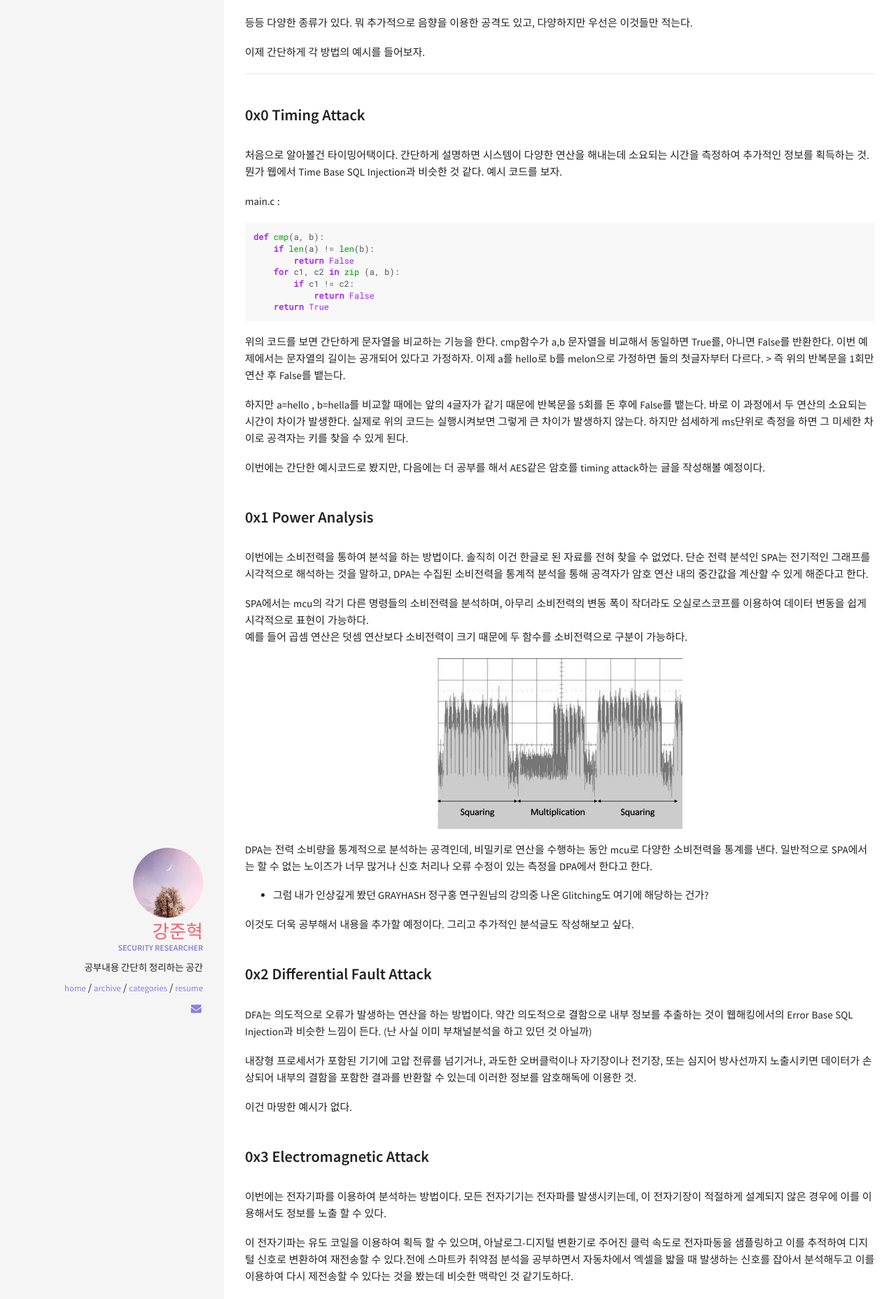
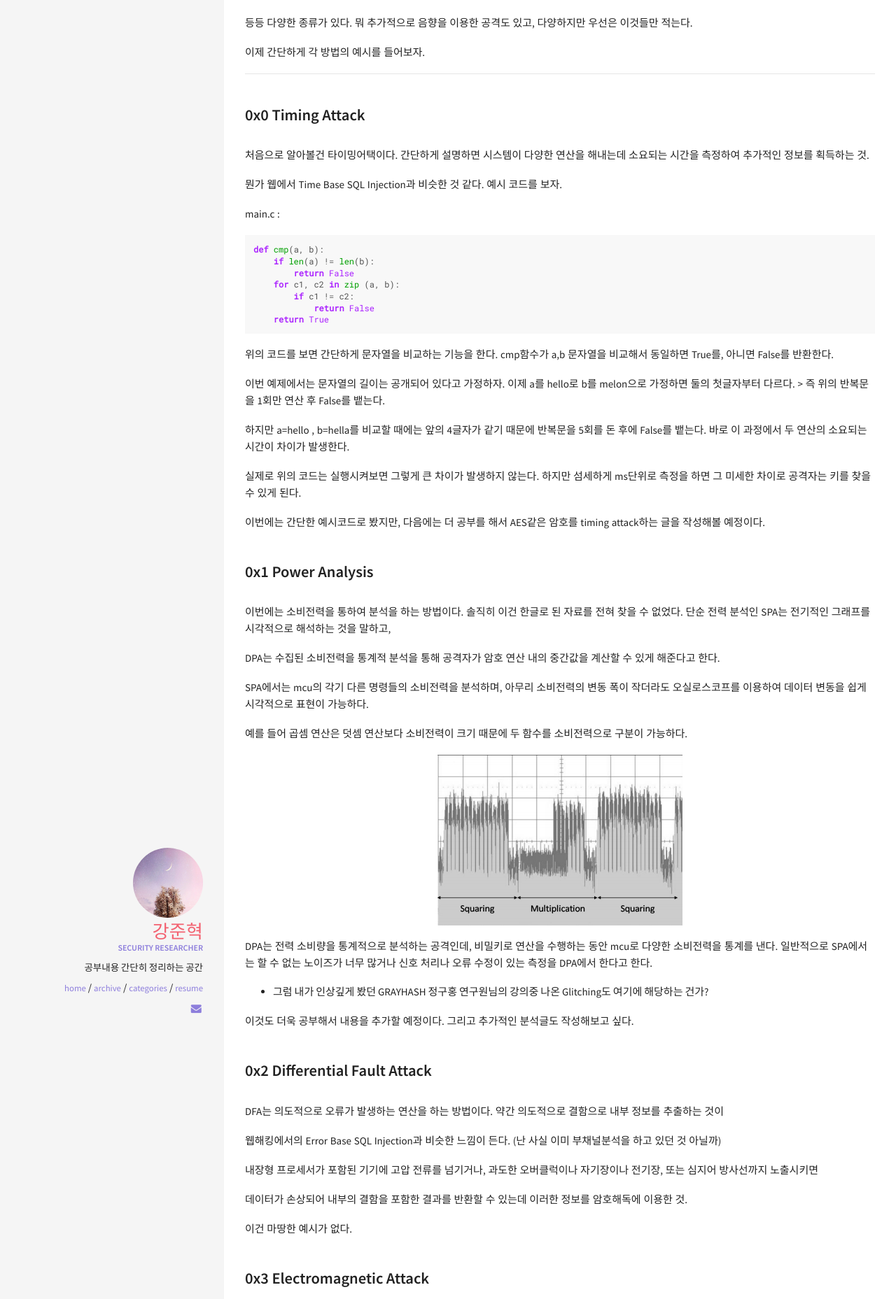
Before and after one commit to kangsecu/kangsecu.github.io, a Jekyll site: the page built from _posts/2020-06-06-Side-Channel-Attack.md, in a window 1280 px wide. Shown: the part 628-2485 px from the top of the page at 70% size. Built offline with Jekyll 4.4.1, drawn with Linux system fonts in a browser that asks for light colours; some of the changed text lies outside the part shown.

Commit message:
Update 2020-06-06-Side-Channel-Attack.md

````diff
--- a/_posts/2020-06-06-Side-Channel-Attack.md
+++ b/_posts/2020-06-06-Side-Channel-Attack.md
@@ -9,7 +9,7 @@
 이제는 그동안 공부 하고 싶었던 부채널분석(Side Channel Attack)에 대해서도 공부를 해보자. 솔직히 부채널분석은 한글자료가 너무 부족하다.. 무슨 구글링을 해도 다 영문자료라 공부하는데 많이 힘들 것 같다..
 
 >  부채널분석은 일반적으로 우리가 공격하는 취약점 분석과는 달리 어떠한 시스템이 구현될 때 소요되는 시간, 소비하는 전력,
-방출하는 전자기파, 소리 등등의 세부적인 정보를 이용하여 정보를 얻는 방법
+> 방출하는 전자기파, 소리 등등의 세부적인 정보를 이용하여 정보를 얻는 방법
 
 예를들어 암호 체계를 파악하기 위하여 암호 알고리즘을 분석하던가, 시스템의 바이너리를 분석하여 공격하던가 하는 정통적인 공격 방식이 아닌 뭔가 약간 꼼수(?)로 정보를 획득하는 방법이다.
 
@@ -30,6 +30,7 @@
 ### 0x0 Timing Attack
 
 처음으로 알아볼건 타이밍어택이다. 간단하게 설명하면 시스템이 다양한 연산을 해내는데 소요되는 시간을 측정하여  추가적인 정보를 획득하는 것.
+
 뭔가 웹에서 Time Base SQL Injection과 비슷한 것 같다. 예시 코드를 보자.
 
 main.c :
@@ -45,9 +46,11 @@
 ```
 
 위의 코드를 보면 간단하게 문자열을 비교하는 기능을 한다. cmp함수가 a,b 문자열을 비교해서 동일하면 True를, 아니면 False를 반환한다.
+
 이번 예제에서는 문자열의 길이는 공개되어 있다고 가정하자. 이제 a를 hello로 b를 melon으로 가정하면 둘의 첫글자부터 다르다.  > 즉 위의 반복문을 1회만 연산 후 False를 뱉는다.
 
 하지만 a=hello , b=hella를 비교할 때에는 앞의 4글자가 같기 때문에 반복문을 5회를 돈 후에 False를 뱉는다. 바로 이 과정에서 두 연산의 소요되는 시간이 차이가 발생한다.
+
 실제로 위의 코드는 실행시켜보면 그렇게 큰 차이가 발생하지 않는다. 하지만 섬세하게 ms단위로 측정을 하면 그 미세한 차이로 공격자는 키를 찾을 수 있게 된다.
 
 이번에는 간단한 예시코드로 봤지만, 다음에는 더 공부를 해서 AES같은 암호를 timing attack하는 글을 작성해볼 예정이다.
@@ -57,9 +60,11 @@
 ### 0x1 Power Analysis
 
 이번에는 소비전력을 통하여 분석을 하는 방법이다. 솔직히 이건 한글로 된 자료를 전혀 찾을 수 없었다. 단순 전력 분석인 SPA는 전기적인 그래프를 시각적으로 해석하는 것을 말하고,
+
 DPA는 수집된 소비전력을 통계적 분석을 통해 공격자가 암호 연산 내의 중간값을 계산할 수 있게 해준다고 한다.
 
 SPA에서는 mcu의  각기 다른 명령들의 소비전력을 분석하며, 아무리 소비전력의 변동 폭이 작더라도 오실로스코프를 이용하여 데이터 변동을 쉽게 시각적으로 표현이 가능하다.
+
 예를 들어 곱셈 연산은 덧셈 연산보다 소비전력이 크기 때문에 두 함수를 소비전력으로 구분이 가능하다.
 
 ![side1](/img/side1.png)
@@ -76,9 +81,11 @@
 ### 0x2 Differential Fault Attack
 
 DFA는 의도적으로 오류가 발생하는 연산을 하는 방법이다. 약간 의도적으로 결함으로 내부 정보를 추출하는 것이
+
 웹해킹에서의 Error Base SQL Injection과 비슷한 느낌이 든다. (난  사실 이미 부채널분석을 하고 있던 것 아닐까)
 
 내장형 프로세서가 포함된 기기에 고압 전류를 넘기거나, 과도한 오버클럭이나 자기장이나 전기장, 또는 심지어 방사선까지 노출시키면
+
 데이터가 손상되어 내부의 결함을 포함한 결과를 반환할 수 있는데 이러한 정보를 암호해독에 이용한 것.
 
 이건 마땅한 예시가 없다.
@@ -90,11 +97,19 @@
 이번에는 전자기파를 이용하여 분석하는 방법이다. 모든 전자기기는 전자파를 발생시키는데, 이 전자기장이 적절하게 설계되지 않은 경우에 이를 이용해서도 정보를 노출 할 수 있다.
 
 이 전자기파는 유도 코일을 이용하여 획득 할 수 있으며, 아날로그-디지털 변환기로 주어진 클럭 속도로 전자파동을 샘플링하고 이를 추적하여
-디지털 신호로 변환하여 재전송할 수 있다.전에 스마트카 취약점 분석을 공부하면서 자동차에서 엑셀을 밟을 때 발생하는 신호를 잡아서 분석해두고 이를 이용하여 다시 제전송할 수 있다는 것을 봤는데 비슷한 맥락인 것 같기도하다.
+디지털 신호로 변환하여 재전송할 수 있다.
 
-우리는 암호를 해독하는데 필요한 주파수만 걸러내기 위해서 신호 러치를 하여 노이즈를 제거하고 해당 주파수를 거르는 대역폭 통과 필터를 이용해야한다. 때로는 의심되는 모든 신호를 긁어와 스펙트럼을 그리기도 한다. 전자파 분석도 단순 전자파 분석인 SEMA와 차동 전자파 분석인 DEMA로 구분한다.
+전에 스마트카 취약점 분석을 공부하면서 자동차에서 엑셀을 밟을 때 발생하는 신호를 잡아서 분석해두고 이를 이용하여 다시 제전송할 수 있다는 것을 봤는데 비슷한 맥락인 것 같기도하다.
 
-SEMA에서는 공격자가 추적되는 정보를 토대로 키를 직접 추론하는데 비대칭키 암호에 매우 효과적이다. SEMA에 취약한 암호는 키의 비트가 1인지 0인지에 대하여 다른 작동을 수행하며 전력 분석 방법에서도 널리 사용된다. 반대로 DEMA는 대칭 암호를 공격하는데 더욱 효과적이다. 또한 DEMA는 공격 대상에 대한 많은 지식을 필요로 하지 않는다.
+우리는 암호를 해독하는데 필요한 주파수만 걸러내기 위해서 신호 러치를 하여 노이즈를 제거하고 해당 주파수를 거르는 대역폭 통과 필터를 이용해야한다.
+
+때로는 의심되는 모든 신호를 긁어와 스펙트럼을 그리기도 한다. 전자파 분석도 단순 전자파 분석인 SEMA와 차동 전자파 분석인 DEMA로 구분한다.
+
+SEMA에서는 공격자가 추적되는 정보를 토대로 키를 직접 추론하는데 비대칭키 암호에 매우 효과적이다.
+
+SEMA에 취약한 암호는 키의 비트가 1인지 0인지에 대하여 다른 작동을 수행하며 전력 분석 방법에서도 널리 사용된다.
+
+반대로 DEMA는 대칭 암호를 공격하는데 더욱 효과적이다. 또한 DEMA는 공격 대상에 대한 많은 지식을 필요로 하지 않는다.
 
 
 
@@ -111,7 +126,8 @@
 부채널분석을 공부하면서 도움이 많이 된 자료들을 모아봤다. 앞으로 찾으면 다음 글이던 이번글에 더욱 추가할 예정
 
 >공부하며 들은 생각은 약간 전자공학 쪽 공부를 하면 큰 도움이 될 것 같다. 그리고 비파괴검사를 공부하면 도움이 될까..? 아무튼 매우 흥미롭다.
- 그리고 뭔가 전문기기가 없으면 시도해볼 수 없는게 많아서 집에서 시도해보기엔 한계가 있는 것 같다.
+
+ >그리고 뭔가 전문기기가 없으면 시도해볼 수 없는게 많아서 집에서 시도해보기엔 한계가 있는 것 같다.
 
 Timing Attack
 
````
